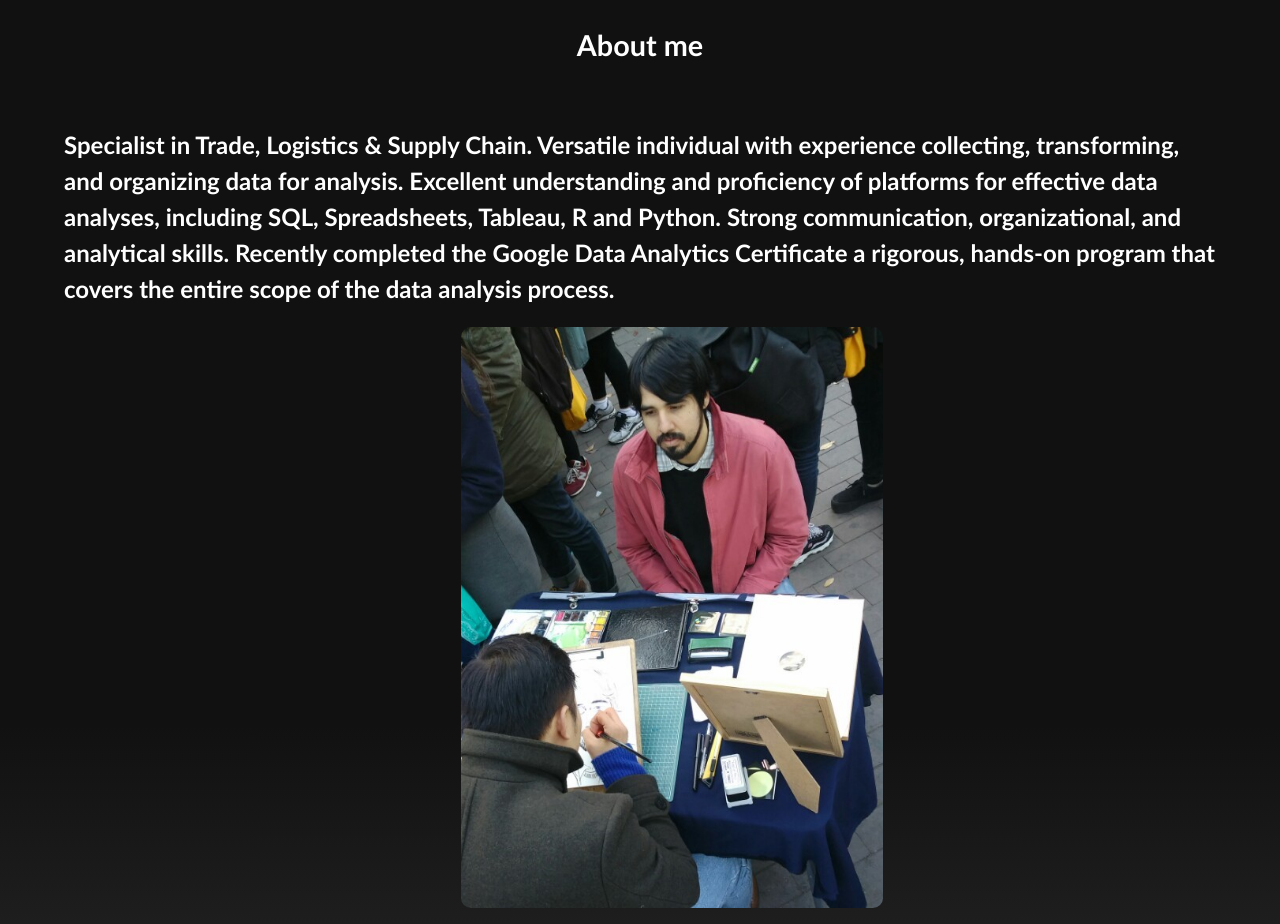
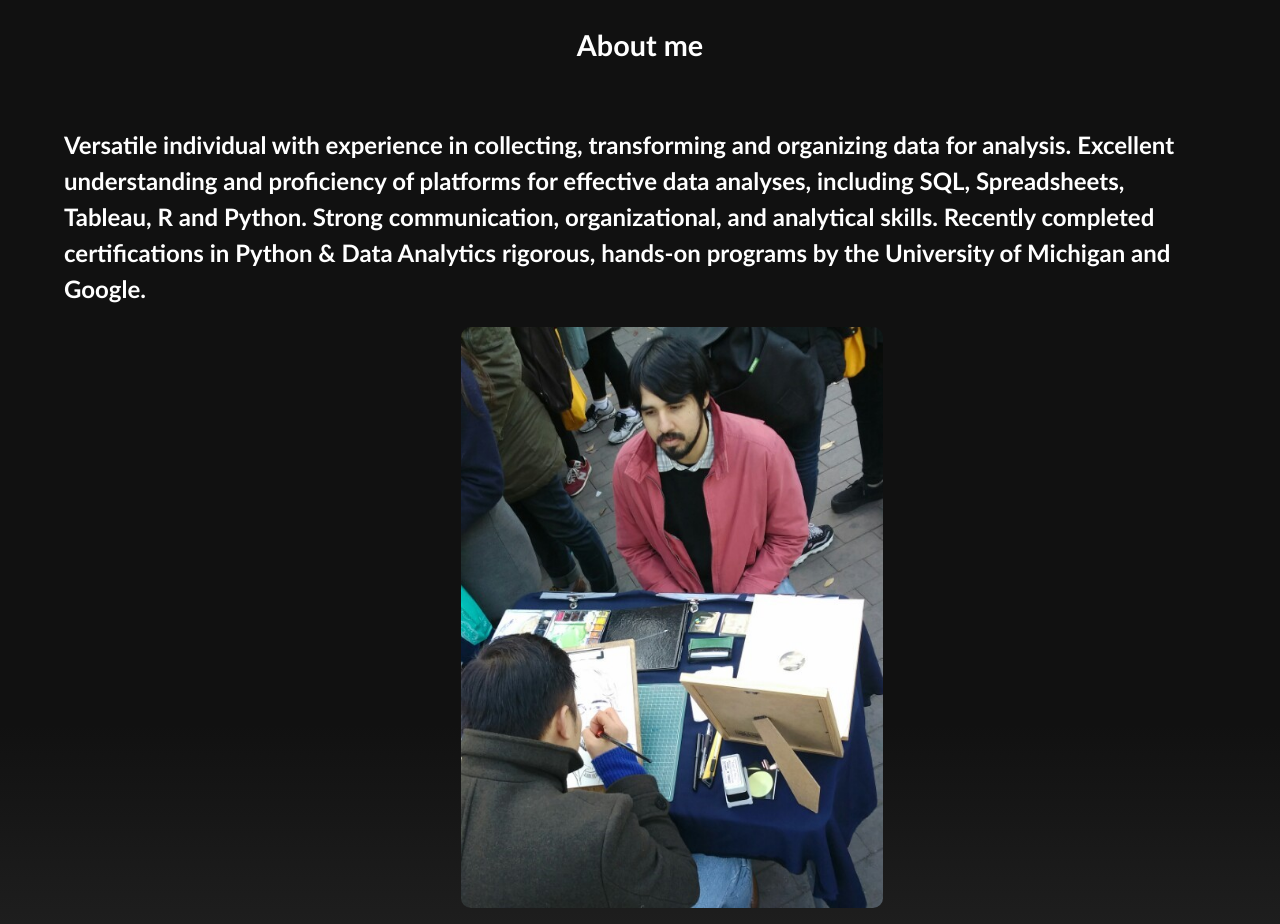
Before and after one commit to cetalfa/portfolio, a plain HTML site: page index.html in a window 1280 px wide. Shown: the part 880-1804 px from the top of the page. Drawn offline with nearby package versions, Linux system fonts and the light colour scheme.

Commit message:
Update index.html

```diff
--- a/index.html
+++ b/index.html
@@ -37,7 +37,7 @@
             <h1 class="title">About me</h1>
             <div class="container">
             <div class="text-col">
-	    <h1>Specialist in Trade, Logistics & Supply Chain. Versatile individual with experience collecting, transforming, and organizing data for analysis. Excellent understanding and proficiency of platforms for effective data analyses, including SQL, Spreadsheets, Tableau, R and Python. Strong communication, organizational, and analytical skills. Recently completed the Google Data Analytics Certificate a rigorous, hands-on program that covers the entire scope of the data analysis process.<h1>
+	    <h1>Versatile individual with experience in collecting, transforming and organizing data for analysis. Excellent understanding and proficiency of platforms for effective data analyses, including SQL, Spreadsheets, Tableau, R and Python. Strong communication, organizational, and analytical skills. Recently completed certifications in Python & Data Analytics rigorous, hands-on programs by the University of Michigan and Google.<h1>
             </div>
 	    <div class="img-col">
 	    <img src="picture.jpeg" alt="Picture of Carlos" id="myPicture">
```
